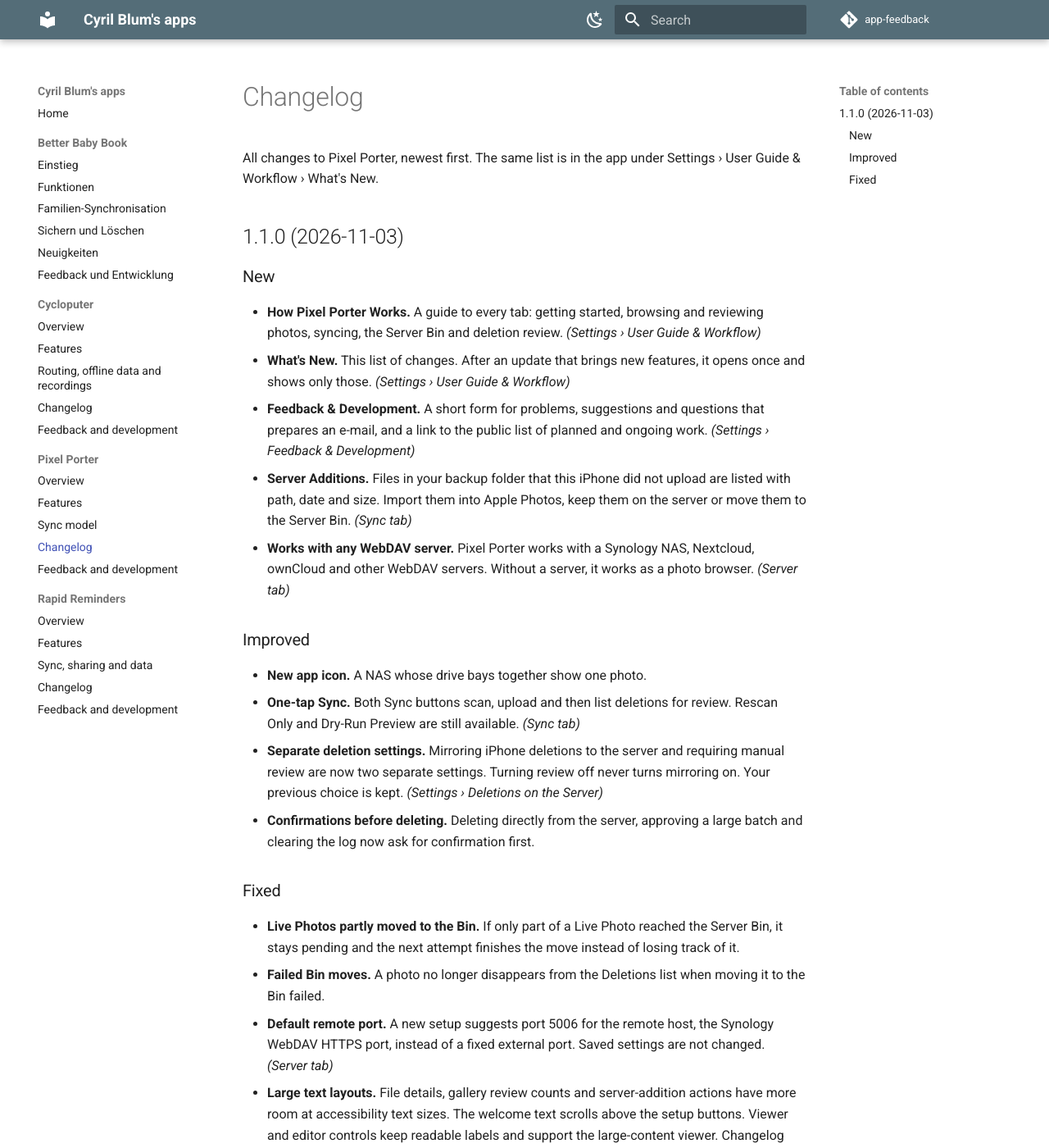
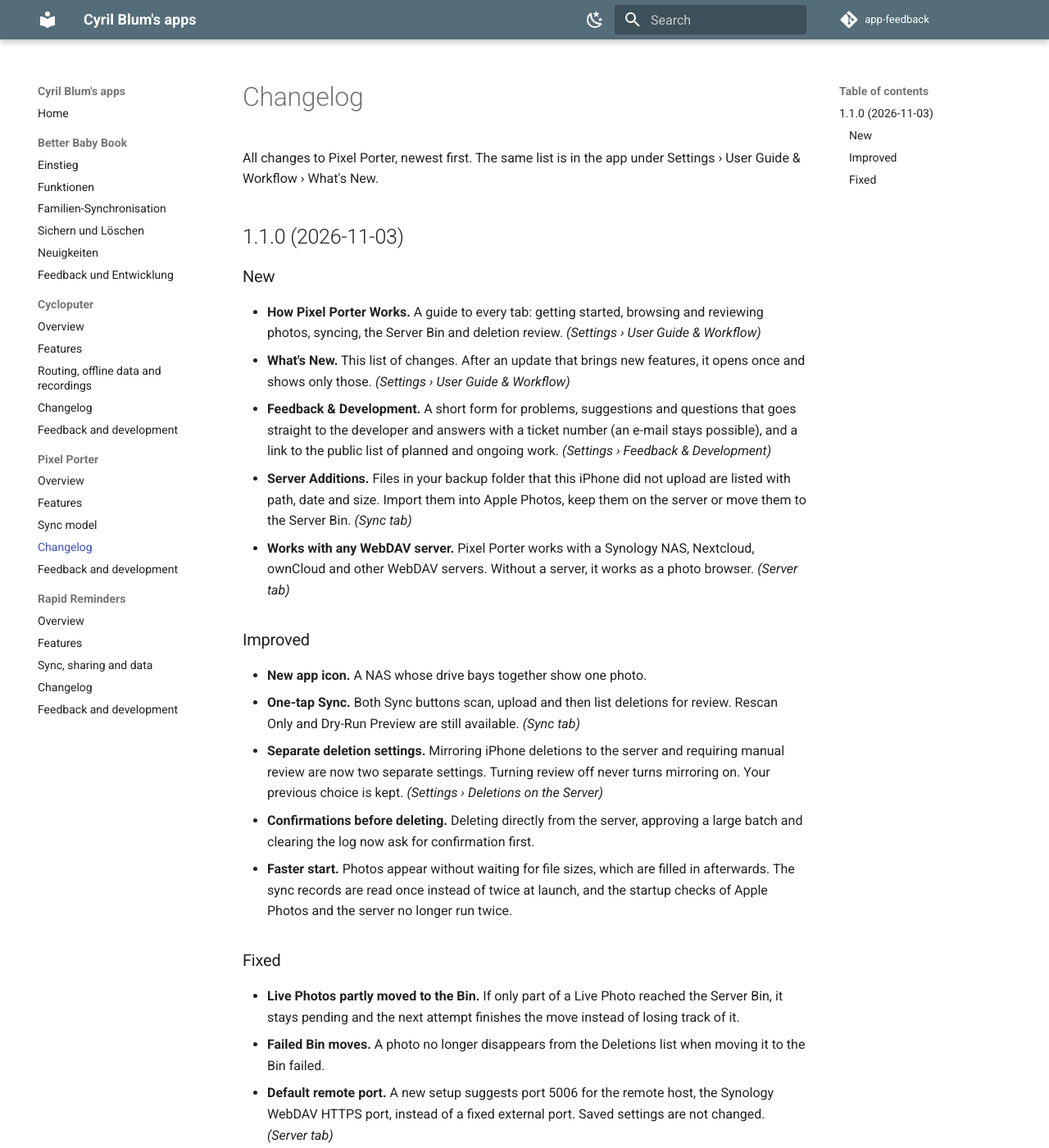
Before and after one commit to CyrilBlum/app-feedback, an MkDocs documentation site: the page built from docs/pixel-porter/changelog.md, in a window 1280 px wide and 1400 px high. Shown: the whole window at 82% size. Built offline with MkDocs 1.6.1 and Material for MkDocs 9.7.7, drawn with Linux system fonts in a browser that asks for light colours; comment, search, counter and statistics services are not loaded.

Commit message:
Pixel Porter changelog: faster start (build 75)
Co-Authored-By: Claude Opus 5.5 <noreply@anthropic.com>

```diff
--- a/docs/pixel-porter/changelog.md
+++ b/docs/pixel-porter/changelog.md
@@ -8,7 +8,7 @@ All changes to Pixel Porter, newest first. The same list is in the app under Set
 
 - **How Pixel Porter Works.** A guide to every tab: getting started, browsing and reviewing photos, syncing, the Server Bin and deletion review. *(Settings › User Guide & Workflow)*
 - **What's New.** This list of changes. After an update that brings new features, it opens once and shows only those. *(Settings › User Guide & Workflow)*
-- **Feedback & Development.** A short form for problems, suggestions and questions that prepares an e-mail, and a link to the public list of planned and ongoing work. *(Settings › Feedback & Development)*
+- **Feedback & Development.** A short form for problems, suggestions and questions that goes straight to the developer and answers with a ticket number (an e-mail stays possible), and a link to the public list of planned and ongoing work. *(Settings › Feedback & Development)*
 - **Server Additions.** Files in your backup folder that this iPhone did not upload are listed with path, date and size. Import them into Apple Photos, keep them on the server or move them to the Server Bin. *(Sync tab)*
 - **Works with any WebDAV server.** Pixel Porter works with a Synology NAS, Nextcloud, ownCloud and other WebDAV servers. Without a server, it works as a photo browser. *(Server tab)*
 
@@ -18,6 +18,7 @@ All changes to Pixel Porter, newest first. The same list is in the app under Set
 - **One-tap Sync.** Both Sync buttons scan, upload and then list deletions for review. Rescan Only and Dry-Run Preview are still available. *(Sync tab)*
 - **Separate deletion settings.** Mirroring iPhone deletions to the server and requiring manual review are now two separate settings. Turning review off never turns mirroring on. Your previous choice is kept. *(Settings › Deletions on the Server)*
 - **Confirmations before deleting.** Deleting directly from the server, approving a large batch and clearing the log now ask for confirmation first.
+- **Faster start.** Photos appear without waiting for file sizes, which are filled in afterwards. The sync records are read once instead of twice at launch, and the startup checks of Apple Photos and the server no longer run twice.
 
 ### Fixed
 
```
